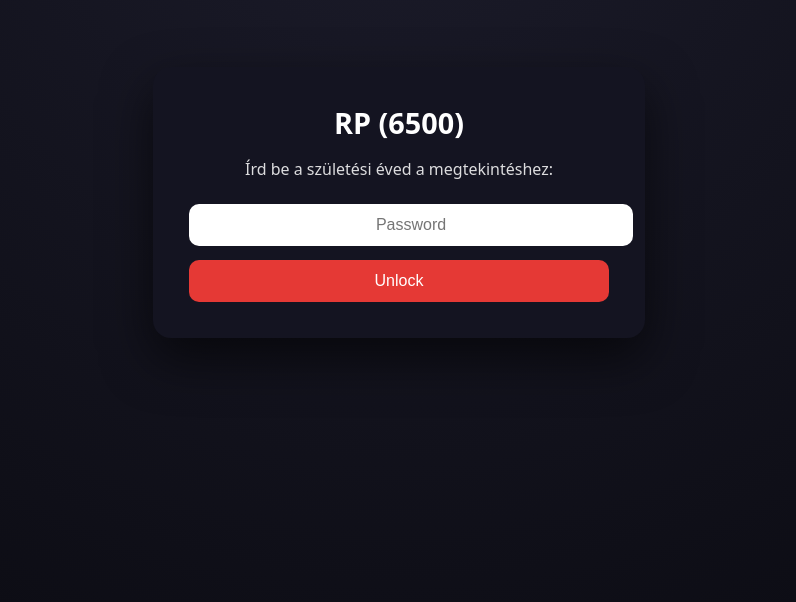
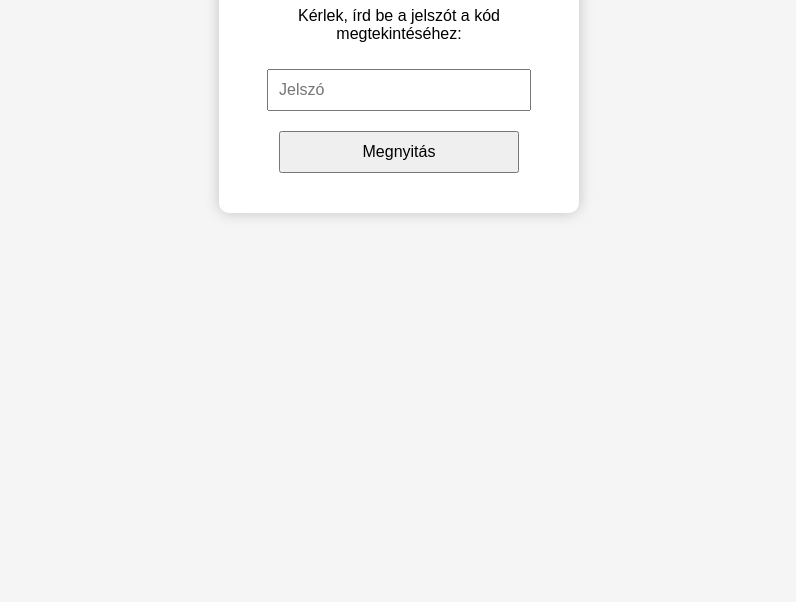
Before and after one commit to kn665og/rp, a plain HTML site: page index.html in a window 1280 px wide. Shown: the part 198-800 px from the top of the page, without its empty margins (241-1037 px from the left). Drawn offline with Linux system fonts and the light colour scheme.

Commit message:
Refactor index.html for holiday gift display

```diff
--- a/index.html
+++ b/index.html
@@ -1,121 +1,74 @@
 <!DOCTYPE html>
-<html lang="en">
+<html lang="hu">
 <head>
-  <meta charset="UTF-8" />
-  <title>Boldog karácsonyt, Kevin!</title>
-  <meta name="viewport" content="width=device-width, initial-scale=1" />
+    <meta charset="UTF-8">
+    <meta name="viewport" content="width=device-width, initial-scale=1.0">
+    <title>Karácsonyi Ajándék</title>
     <style>
         body {
-      margin: 0;
-      font-family: system-ui, -apple-system, BlinkMacSystemFont;
-      background: radial-gradient(circle at top, #1c1c2b, #0b0b12);
-      color: #ffffff;
-      display: flex;
-      align-items: center;
-      justify-content: center;
-      height: 100vh;
+            font-family: Arial, sans-serif;
+            background-color: #f5f5f5;
+            text-align: center;
+            padding-top: 50px;
         }
-    .card {
-      background: #141421;
-      padding: 36px;
-      border-radius: 18px;
-      width: 100%;
-      max-width: 420px;
-      text-align: center;
-      box-shadow: 0 20px 50px rgba(0,0,0,.6);
+        .container {
+            background-color: white;
+            padding: 30px;
+            margin: auto;
+            width: 300px;
+            border-radius: 10px;
+            box-shadow: 0 0 15px rgba(0,0,0,0.2);
         }
-    img {
-      width: 120px;
-      margin-bottom: 20px;
+        input[type="password"], button {
+            width: 80%;
+            padding: 10px;
+            margin: 10px 0;
+            font-size: 16px;
         }
-    h1 {
-      margin: 0 0 10px;
-      font-size: 1.8rem;
+        .code-container {
+            display: none;
+            margin-top: 20px;
         }
-    p {
-      opacity: 0.85;
-      margin-bottom: 24px;
-    }
-    input {
-      width: 100%;
-      padding: 12px;
-      border-radius: 10px;
-      border: none;
-      font-size: 1rem;
-      margin-bottom: 14px;
-      text-align: center;
-    }
-    button {
-      width: 100%;
-      padding: 12px;
-      border-radius: 10px;
-      border: none;
-      font-size: 1rem;
-      background: #e53935;
-      color: white;
-      cursor: pointer;
-    }
-    button:hover {
-      opacity: 0.9;
-    }
-    .code {
-      font-size: 1.3rem;
-      letter-spacing: 2px;
-      background: #000;
-      padding: 14px;
-      border-radius: 10px;
-      margin: 20px 0;
+        .code-box {
+            background-color: #e0e0e0;
+            padding: 10px;
+            font-family: monospace;
             cursor: pointer;
             user-select: all;
-    }
-    .hidden {
-      display: none;
-    }
-    .small {
-      font-size: 0.85rem;
-      opacity: 0.6;
         }
     </style>
 </head>
 <body>
+    <div class="container">
+        <h1>Karácsonyi Ajándék</h1>
+        <p>Kérlek, írd be a jelszót a kód megtekintéséhez:</p>
+        <input type="password" id="password" placeholder="Jelszó">
+        <button onclick="checkPassword()">Megnyitás</button>
 
-  <!-- Password Gate -->
-  <div class="card" id="gate">
-    <h1>RP (6500)</h1>
-    <p>Írd be a születési éved a megtekintéshez:</p>
-    <input type="password" id="pw" placeholder="Password" />
-    <button onclick="unlock()">Unlock</button>
+        <div class="code-container" id="codeContainer">
+            <p>Íme a Riot Points kódod! Kattints rá a másoláshoz:</p>
+            <div class="code-box" id="riotCode" onclick="copyCode()">RP-XXXX-XXXX-XXXX</div>
         </div>
-
-  <!-- Content -->
-  <div class="card hidden" id="content">
-    <img src="https://upload.wikimedia.org/wikipedia/commons/5/5c/Riot_Games_logo_2022.svg" alt="Riot Games">
-    <h1>Egészségedre</h1>
-    <p>A kód itt látható:</p>
-    <div class="code" id="code" onclick="copyCode()">RA-KHJWPH4R7E8NCESD</div>
-    <p class="small">kattints a kódra a másoláshoz</p>
     </div>
 
     <script>
-    const PASSWORD = "2008";
+        const correctPassword = "2008";
 
-    function unlock() {
-      const input = document.getElementById("pw").value;
-      if (input === PASSWORD) {
-        document.getElementById("gate").classList.add("hidden");
-        document.getElementById("content").classList.remove("hidden");
+        function checkPassword() {
+            const entered = document.getElementById('password').value;
+            if (entered === correctPassword) {
+                document.getElementById('codeContainer').style.display = 'block';
             } else {
-        alert("Wrong password");
+                alert('Helytelen jelszó!');
             }
         }
 
         function copyCode() {
-      const code = document.getElementById("code").innerText;
+            const code = document.getElementById('riotCode').textContent;
             navigator.clipboard.writeText(code).then(() => {
-        alert("Code copied!");
+                alert('A kód másolva a vágólapra!');
             });
         }
     </script>
-
 </body>
 </html>
```
Lines whose indentation alone changed are shown as unchanged.
